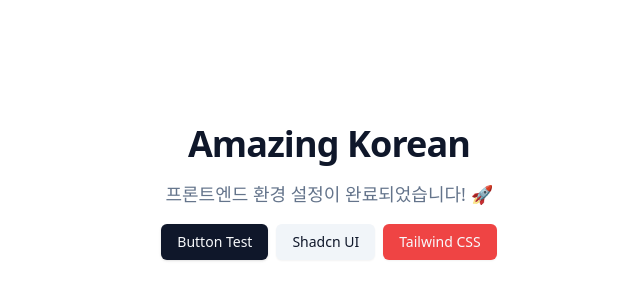
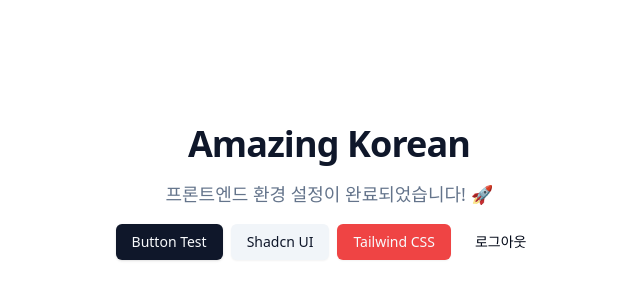
Before and after one commit to AmazingKoreanCenter/amazing-korean-api, a React app in the folder frontend/: page / in a window 1280 px wide. Shown: the part 208-508 px from the top of the page, without its empty margins (311-951 px from the left). Built offline with nearby package versions, Linux system fonts and the light colour scheme; no server answers; the HTML template or start-up script is replaced by a standard one.

Commit message:
Phase 1-3.logout_ui : 구성 완료

```diff
--- a/frontend/package.json
+++ b/frontend/package.json
@@ -7,7 +7,8 @@
     "dev": "vite",
     "build": "tsc -b && vite build",
     "lint": "eslint .",
-    "preview": "vite preview"
+    "preview": "vite preview",
+    "clean": "rm -rf node_modules dist .vite && npm install"
   },
   "dependencies": {
     "@hookform/resolvers": "^5.2.2",
--- a/frontend/src/api/client.ts
+++ b/frontend/src/api/client.ts
@@ -61,5 +61,14 @@
     throw new ApiError(response.status, message);
   }
 
-  return (await response.json()) as T;
+  if (response.status === 204) {
+    return undefined as T;
+  }
+
+  const text = await response.text();
+  if (!text) {
+    return undefined as T;
+  }
+
+  return JSON.parse(text) as T;
 }
--- a/frontend/src/app/routes.tsx
+++ b/frontend/src/app/routes.tsx
@@ -4,6 +4,7 @@
 import { HealthPage } from "@/category/health/page/health_page";
 import { SignupPage } from "@/category/auth/page/signup_page";
 import { LoginPage } from "@/category/auth/page/login_page";
+import { LogoutButton } from "@/category/auth/components/logout_button";
 
 function HomePage() {
   return (
@@ -18,6 +19,7 @@
         <Button variant="default">Button Test</Button>
         <Button variant="secondary">Shadcn UI</Button>
         <Button variant="destructive">Tailwind CSS</Button>
+        <LogoutButton />
       </div>
     </div>
   );
--- a/frontend/src/category/auth/auth_api.ts
+++ b/frontend/src/category/auth/auth_api.ts
@@ -15,3 +15,14 @@
     body: JSON.stringify(data),
   });
 };
+
+export const logout = (accessToken?: string | null) => {
+  return request<void>("/api/auth/logout", {
+    method: "POST",
+    headers: accessToken
+      ? {
+          Authorization: `Bearer ${accessToken}`,
+        }
+      : undefined,
+  });
+};
--- /dev/null
+++ b/frontend/src/category/auth/components/logout_button.tsx
@@ -0,0 +1,27 @@
+import { Loader2 } from "lucide-react";
+
+import { Button } from "@/components/ui/button";
+
+import { useLogout } from "../hook/use_logout";
+
+export function LogoutButton() {
+  const logoutMutation = useLogout();
+
+  return (
+    <Button
+      type="button"
+      variant="ghost"
+      onClick={() => logoutMutation.mutate()}
+      disabled={logoutMutation.isPending}
+    >
+      {logoutMutation.isPending ? (
+        <>
+          <Loader2 className="h-4 w-4 animate-spin" />
+          Logging out...
+        </>
+      ) : (
+        "로그아웃"
+      )}
+    </Button>
+  );
+}
--- /dev/null
+++ b/frontend/src/category/auth/hook/use_logout.ts
@@ -0,0 +1,20 @@
+import { useMutation } from "@tanstack/react-query";
+import { useNavigate } from "react-router-dom";
+import { toast } from "sonner";
+
+import { useAuthStore } from "@/hooks/use_auth_store";
+
+import { logout } from "../auth_api";
+
+export const useLogout = () => {
+  const navigate = useNavigate();
+
+  return useMutation({
+    mutationFn: () => logout(useAuthStore.getState().accessToken),
+    onSettled: () => {
+      useAuthStore.getState().logout();
+      toast.success("로그아웃 되었습니다.");
+      navigate("/login");
+    },
+  });
+};
```
Also changed, not shown: 4 other files (tests, documents, lock files or other folders).
